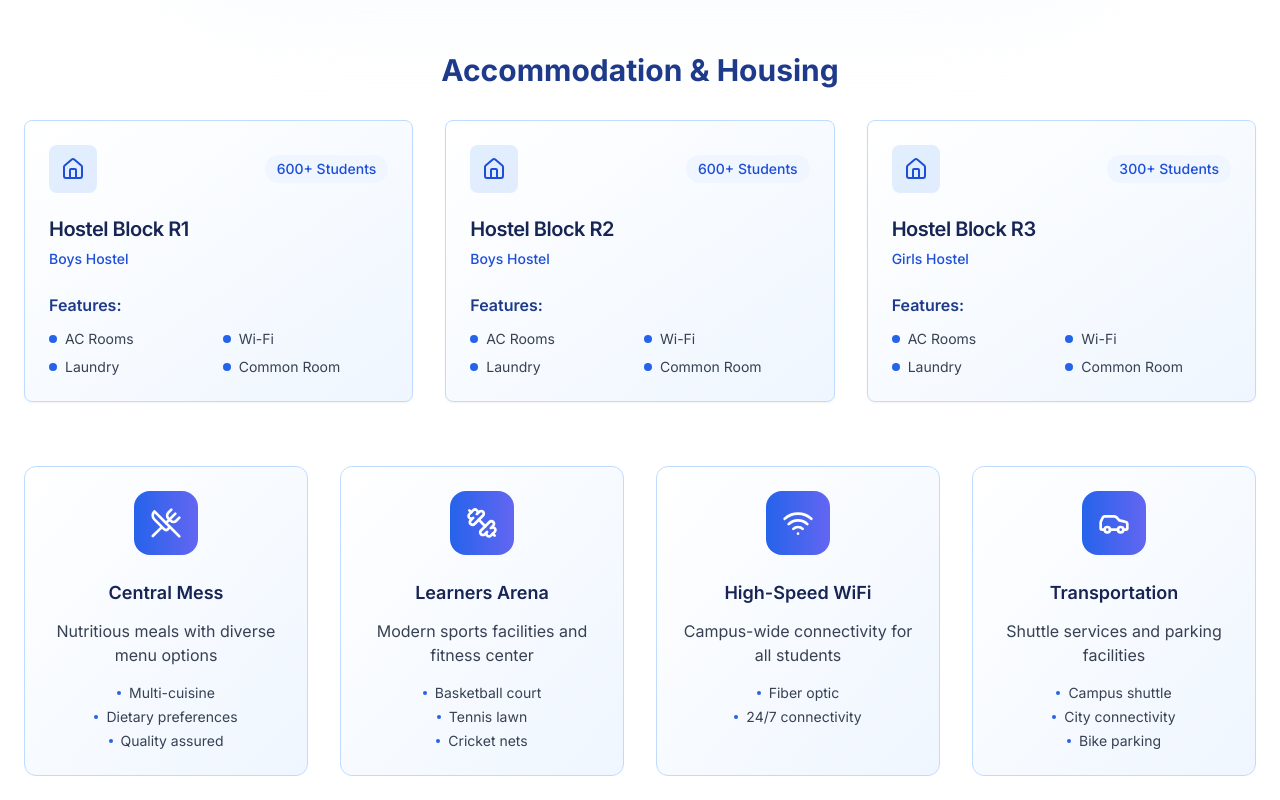
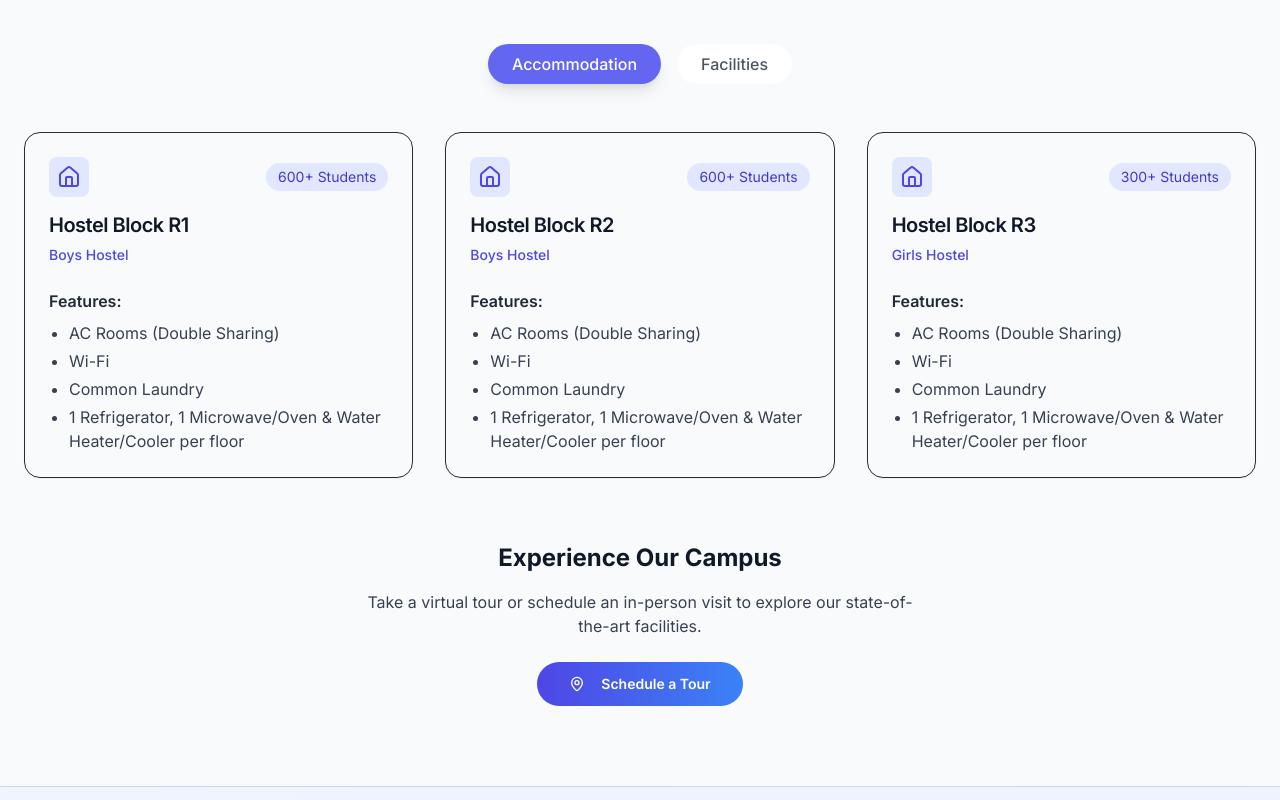
Before and after one commit to MerakiWorks-1/Project-01-NST, a React (Vite) app: page /campus in a window 1280 px wide. Shown: the part 300-1100 px from the top of the page. Built offline with nearby package versions, Linux system fonts and the light colour scheme.

Commit message:
updated campus

```diff
--- a/package.json
+++ b/package.json
@@ -11,6 +11,7 @@
     "preview": "vite preview"
   },
   "dependencies": {
+    "@headlessui/react": "^2.2.7",
     "@hookform/resolvers": "^3.9.0",
     "@radix-ui/react-accordion": "^1.2.0",
     "@radix-ui/react-alert-dialog": "^1.1.1",
--- a/src/components/CampusLifeSection.tsx
+++ b/src/components/CampusLifeSection.tsx
@@ -1,181 +1,233 @@
+import React from 'react';
 import { Home, UtensilsCrossed, Dumbbell, MapPin, Wifi, Car } from 'lucide-react';
-import { Card, CardContent, CardDescription, CardHeader, CardTitle } from '@/components/ui/card';
+import { motion } from 'framer-motion';
+import {
+  Card,
+  CardContent,
+  CardDescription,
+  CardHeader,
+  CardTitle,
+} from '@/components/ui/card';
 import { Button } from '@/components/ui/button';
+import { Tab } from '@headlessui/react';
 
-const CampusLifeSection = () => {
 const accommodations = [
   {
     id: 1,
-      name: "Hostel Block R1",
-      type: "Boys Hostel",
-      capacity: "600+ Students",
-      features: ["AC Rooms", "Wi-Fi", "Laundry", "Common Room"],
-      icon: Home
+    name: 'Hostel Block R1',
+    type: 'Boys Hostel',
+    capacity: '600+ Students',
+    features: [
+      'AC Rooms (Double Sharing)',
+      'Wi-Fi',
+      'Common Laundry',
+      '1 Refrigerator, 1 Microwave/Oven & Water Heater/Cooler per floor',
+    ],
+    icon: Home,
   },
   {
     id: 2,
-      name: "Hostel Block R2",
-      type: "Boys Hostel",
-      capacity: "600+ Students",
-      features: ["AC Rooms", "Wi-Fi", "Laundry", "Common Room"],
-      icon: Home
+    name: 'Hostel Block R2',
+    type: 'Boys Hostel',
+    capacity: '600+ Students',
+    features: [
+      'AC Rooms (Double Sharing)',
+      'Wi-Fi',
+      'Common Laundry',
+      '1 Refrigerator, 1 Microwave/Oven & Water Heater/Cooler per floor',
+    ],
+    icon: Home,
   },
   {
     id: 3,
-      name: "Hostel Block R3",
-      type: "Girls Hostel",
-      capacity: "300+ Students",
-      features: ["AC Rooms", "Wi-Fi", "Laundry", "Common Room"],
-      icon: Home
-    }
+    name: 'Hostel Block R3',
+    type: 'Girls Hostel',
+    capacity: '300+ Students',
+    features: [
+      'AC Rooms (Double Sharing)',
+      'Wi-Fi',
+      'Common Laundry',
+      '1 Refrigerator, 1 Microwave/Oven & Water Heater/Cooler per floor',
+    ],
+    icon: Home,
+  },
 ];
 
 const facilities = [
   {
     icon: UtensilsCrossed,
-      title: "Central Mess",
-      description: "Nutritious meals with diverse menu options",
-      details: ["Multi-cuisine", "Dietary preferences", "Quality assured"]
+    title: 'Central Mess',
+    description: 'Nutritious meals with diverse menu options',
+    details: ['Multi-cuisine', 'Dietary preferences', 'Quality assured'],
   },
   {
     icon: Dumbbell,
-      title: "Learners Arena",
-      description: "Modern sports facilities and fitness center",
-      details: ["Basketball court", "Tennis lawn", "Cricket nets"]
+    title: 'Learners Arena',
+    description: 'Modern sports facilities and fitness center',
+    details: [
+      'Basketball court x 2',
+      'Tennis lawn x 2',
+      'Cricket nets x 2',
+      'Swimming Pool',
+      'Gym',
+      'Badminton Court x 4',
+      'Indoor games',
+    ],
   },
   {
     icon: Wifi,
-      title: "High-Speed WiFi",
-      description: "Campus-wide connectivity for all students",
-      details: ["Fiber optic", "24/7 connectivity"]
+    title: 'High-Speed WiFi',
+    description: 'Campus-wide fiber connectivity',
+    details: ['24/7 uptime', 'Secure network'],
   },
   {
     icon: Car,
-      title: "Transportation",
-      description: "Shuttle services and parking facilities",
-      details: ["Campus shuttle", "City connectivity", "Bike parking"]
-    }
+    title: 'Transportation',
+    description: 'Shuttle services and parking facilities',
+    details: ['Campus shuttle', 'City connectivity', 'Secure parking'],
+  },
 ];
 
+export default function CampusLifeSection() {
   return (
-    <section id="campus" className="py-20 bg-white/95">
+    <section id="campus" className="py-20 bg-gray-50 dark:bg-gray-900 transition-colors">
       <div className="container mx-auto px-6">
         {/* Section Header */}
-        <div className="text-center mb-16 animate-fade-in-up delay-100 relative">
-          <div className="absolute inset-0 -z-10 mx-auto w-3/4 h-full bg-blue-50/50 blur-3xl rounded-full"></div>
-          <h2 className="text-4xl md:text-5xl font-bold mb-6 bg-gradient-to-r from-blue-900 via-blue-700 to-blue-600 bg-clip-text text-transparent drop-shadow-sm">
+        <div className="text-center mb-16">
+          <h2 className="text-4xl md:text-5xl font-extrabold mb-4 bg-clip-text text-transparent bg-gradient-to-r from-blue-600 to-indigo-500">
             Campus Life
           </h2>
-          <p className="text-gray-800 text-lg max-w-3xl mx-auto font-medium">
-            Experience world-class facilities, comfortable accommodation, and a vibrant community that makes Newton School of Technology feel like home.
+          <p className="text-gray-700 dark:text-gray-300 text-lg max-w-3xl mx-auto">
+            Explore our comfortable accommodation and world-class facilities that make Newton School of Technology a thriving community.
           </p>
         </div>
-        {/* Accommodation Section */}
-        <div id="accommodation" className="mb-16 relative z-10">
-          <h3 className="text-2xl md:text-3xl font-bold text-blue-900 mb-8 text-center animate-fade-in-up delay-200">
-            Accommodation & Housing
-          </h3>
+
+        {/* Tabs for Accommodation & Facilities */}
+        <Tab.Group>
+          <Tab.List className="flex justify-center space-x-4 mb-12">
+            {['Accommodation', 'Facilities'].map((tab) => (
+              <Tab
+                key={tab}
+                className={({ selected }) =>
+                  `px-6 py-2 font-medium rounded-full focus:outline-none transition ${
+                    selected
+                      ? 'bg-indigo-500 text-white shadow-lg'
+                      : 'bg-white dark:bg-gray-800 text-gray-600 dark:text-gray-400'
+                  }`
+                }
+              >
+                {tab}
+              </Tab>
+            ))}
+          </Tab.List>
+
+          <Tab.Panels>
+            <Tab.Panel>
               <div className="grid md:grid-cols-2 lg:grid-cols-3 gap-8">
                 {accommodations.map((hostel, idx) => {
-              const IconComponent = hostel.icon;
+                  const Icon = hostel.icon;
                   return (
-                <Card
+                    <motion.div
                       key={hostel.id}
-                  className="bg-gradient-to-br from-white to-blue-50 border border-blue-200 hover:border-blue-500 hover:shadow-xl transition-all duration-300 group animate-fade-in-up relative overflow-hidden"
-                  style={{ animationDelay: `${0.25 + idx * 0.09}s` }}
+                      initial={{ opacity: 0, y: 20 }}
+                      animate={{ opacity: 1, y: 0 }}
+                      transition={{ delay: idx * 0.1 }}
                     >
-                  <div className="relative z-10">
+                      <Card className="relative overflow-hidden hover:shadow-2xl transition-shadow rounded-2xl">
                         <CardHeader>
-                      <div className="flex items-center justify-between mb-4">
-                        <div className="p-3 rounded-lg bg-blue-100/80">
-                          <IconComponent className="h-6 w-6 text-blue-700" />
+                          <div className="flex items-center justify-between mb-2">
+                            <div className="p-2 bg-indigo-100 rounded-lg">
+                              <Icon className="h-6 w-6 text-indigo-600" aria-hidden="true" />
                             </div>
-                        <span className="text-sm text-blue-700 bg-blue-50 px-3 py-1 rounded-full font-medium">
+                            <span className="px-3 py-1 text-sm bg-indigo-100 text-indigo-700 rounded-full">
                               {hostel.capacity}
                             </span>
                           </div>
-                      <CardTitle className="text-xl text-blue-950">{hostel.name}</CardTitle>
-                      <CardDescription className="text-blue-700 font-medium">
+                          <CardTitle className="text-xl font-semibold text-gray-900 dark:text-gray-100">
+                            {hostel.name}
+                          </CardTitle>
+                          <CardDescription className="text-indigo-600 font-medium">
                             {hostel.type}
                           </CardDescription>
                         </CardHeader>
                         <CardContent>
-                      <div className="space-y-3">
-                        <h4 className="font-semibold text-blue-900">Features:</h4>
-                        <div className="grid grid-cols-2 gap-2">
-                          {hostel.features.map((feature, index) => (
-                            <div key={index} className="flex items-center text-sm text-gray-700">
-                              <div className="w-2 h-2 bg-blue-600 rounded-full mr-2"></div>
-                              {feature}
-                            </div>
+                          <h4 className="font-semibold mb-2 text-gray-800 dark:text-gray-200">
+                            Features:
+                          </h4>
+                          <ul className="list-disc pl-5 space-y-1 text-gray-700 dark:text-gray-300">
+                            {hostel.features.map((feature, fIdx) => (
+                              <li key={fIdx}>{feature}</li>
                             ))}
-                        </div>
-                      </div>
+                          </ul>
                         </CardContent>
-                  </div>
-                  <div className="absolute inset-0 bg-gradient-to-r from-blue-600/10 to-indigo-600/5 opacity-0 group-hover:opacity-100 transition-opacity duration-300"></div>
-                  <div className="absolute bottom-0 left-0 w-0 h-1 bg-gradient-to-r from-blue-600 to-indigo-600 group-hover:w-full transition-all duration-300"></div>
                       </Card>
+                    </motion.div>
                   );
                 })}
               </div>
+            </Tab.Panel>
+
+            <Tab.Panel>
+              <div className="grid md:grid-cols-2 lg:grid-cols-4 gap-8">
+                {facilities.map((facility, idx) => {
+                  const Icon = facility.icon;
+                  return (
+                    <motion.div
+                      key={idx}
+                      initial={{ opacity: 0, scale: 0.95 }}
+                      animate={{ opacity: 1, scale: 1 }}
+                      transition={{ delay: idx * 0.1 }}
+                    >
+                      <Card className="p-6 hover:shadow-2xl transition-shadow rounded-2xl">
+                        <div className="flex flex-col items-center text-center">
+                          <div className="p-4 bg-indigo-600 rounded-3xl mb-4">
+                            <Icon className="h-8 w-8 text-white" aria-hidden="true" />
                           </div>
-
-        {/* Facilities Grid */}
-        <div id="facilities" className="grid md:grid-cols-2 lg:grid-cols-4 gap-8 mb-12 relative z-10">
-          {facilities.map((facility, idx) => {
-            const IconComponent = facility.icon;
-            return (
-              <div
-                key={idx}
-                className="text-center group animate-fade-in-up bg-gradient-to-br from-white to-blue-50 p-6 rounded-xl border border-blue-200 hover:border-blue-500 hover:shadow-xl transition-all duration-300 relative overflow-hidden"
-                style={{ animationDelay: `${0.35 + idx * 0.09}s` }}
-              >
-                <div className="relative z-10">
-                  <div className="mx-auto w-16 h-16 bg-gradient-to-r from-blue-600 to-indigo-500 rounded-2xl flex items-center justify-center mb-6 group-hover:shadow-lg transition-all duration-300">
-                    <IconComponent className="h-8 w-8 text-white" />
+                          <h3 className="text-lg font-semibold text-gray-900 dark:text-gray-100 mb-1">
+                            {facility.title}
+                          </h3>
+                          <p className="text-gray-600 dark:text-gray-300 mb-3">
+                            {facility.description}
+                          </p>
+                          <ul className="list-disc list-inside text-gray-700 dark:text-gray-200 space-y-1">
+                            {facility.details.map((detail, dIdx) => (
+                              <li key={dIdx}>{detail}</li>
+                            ))}
+                          </ul>
                         </div>
-                  <h3 className="text-lg font-semibold text-blue-950 mb-3">{facility.title}</h3>
-                  <p className="text-gray-700 mb-4">{facility.description}</p>
-                  <div className="space-y-1">
-                    {facility.details.map((detail, i) => (
-                      <div key={i} className="text-sm text-gray-700 flex items-center justify-center">
-                        <div className="w-1 h-1 bg-blue-600 rounded-full mr-2"></div>
-                        {detail}
-                      </div>
-                    ))}
-                  </div>
-                </div>
-                <div className="absolute inset-0 bg-gradient-to-r from-blue-600/10 to-indigo-600/5 opacity-0 group-hover:opacity-100 transition-opacity duration-300"></div>
-                <div className="absolute bottom-0 left-0 w-0 h-1 bg-gradient-to-r from-blue-600 to-indigo-600 group-hover:w-full transition-all duration-300"></div>
-              </div>
+                      </Card>
+                    </motion.div>
                   );
                 })}
               </div>
+            </Tab.Panel>
+          </Tab.Panels>
+        </Tab.Group>
 
         {/* Virtual Tour CTA */}
-        <div className="bg-gradient-to-br from-blue-50 to-indigo-50 border border-blue-200 rounded-2xl p-8 md:p-12 text-center animate-fade-in-up delay-400 shadow-md relative overflow-hidden">
-          <div className="absolute inset-0 bg-blue-100/20 opacity-50 -z-10"></div>
-          <div className="relative z-10">
-            <h3 className="text-2xl md:text-3xl font-bold text-blue-900 mb-4">
+        <div className="mt-16 text-center">
+          <motion.div
+            initial={{ opacity: 0 }}
+            animate={{ opacity: 1 }}
+            transition={{ delay: 0.5 }}
+          >
+            <h3 className="text-2xl font-bold text-gray-900 dark:text-gray-100 mb-4">
               Experience Our Campus
             </h3>
-            <p className="text-gray-700 mb-8 max-w-2xl mx-auto font-medium">
-              Take a virtual tour of our modern facilities or schedule an in-person visit to see what makes our campus special.
+            <p className="text-gray-700 dark:text-gray-300 mb-6 max-w-xl mx-auto">
+              Take a virtual tour or schedule an in-person visit to explore our state-of-the-art facilities.
             </p>
-            <div className="flex flex-col sm:flex-row items-center justify-center gap-4">
-              <Button size="lg" className="bg-gradient-to-r from-blue-700 to-indigo-600 text-white hover:shadow-lg transition-all duration-300 hover:scale-105"
+            <Button
+              size="lg"
               onClick={() => window.open('https://maps.app.goo.gl/dpsdhDSJVo7R3j8A7', '_blank')}
+              className="bg-gradient-to-r from-indigo-600 to-blue-500 text-white font-semibold rounded-full px-8 py-3 hover:scale-105 focus:ring-4 focus:ring-indigo-300 transition-transform"
             >
-                <MapPin className="mr-2 h-5 w-5" />
-                Virtual Campus Tour
+              <MapPin className="h-5 w-5 mr-2" aria-hidden="true" />
+              Schedule a Tour
             </Button>
-            </div>
-          </div>
+          </motion.div>
         </div>
       </div>
     </section>
   );
-};
-
-export default CampusLifeSection;
+}
```
Also changed, not shown: src/pages/Events.tsx (renamed from src/pages/Events.jsx). Lines whose indentation alone changed are shown as unchanged.
